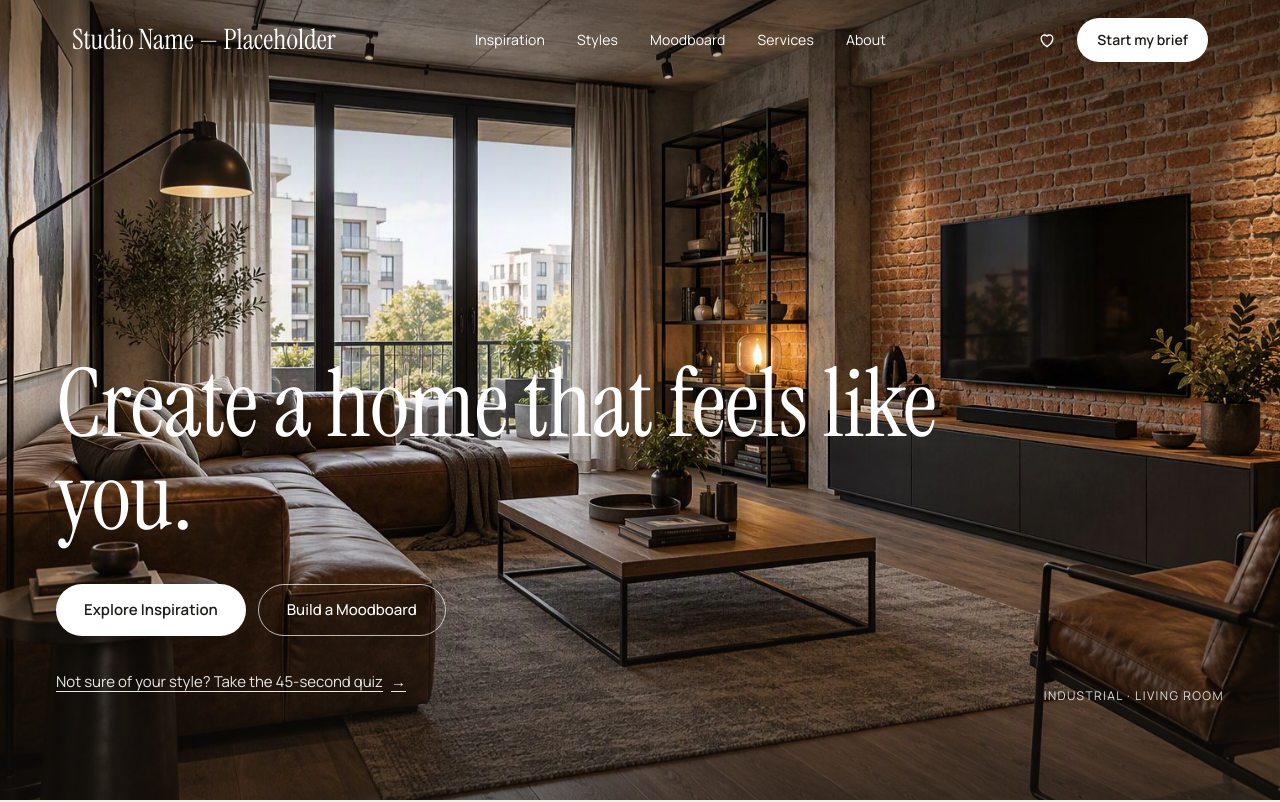
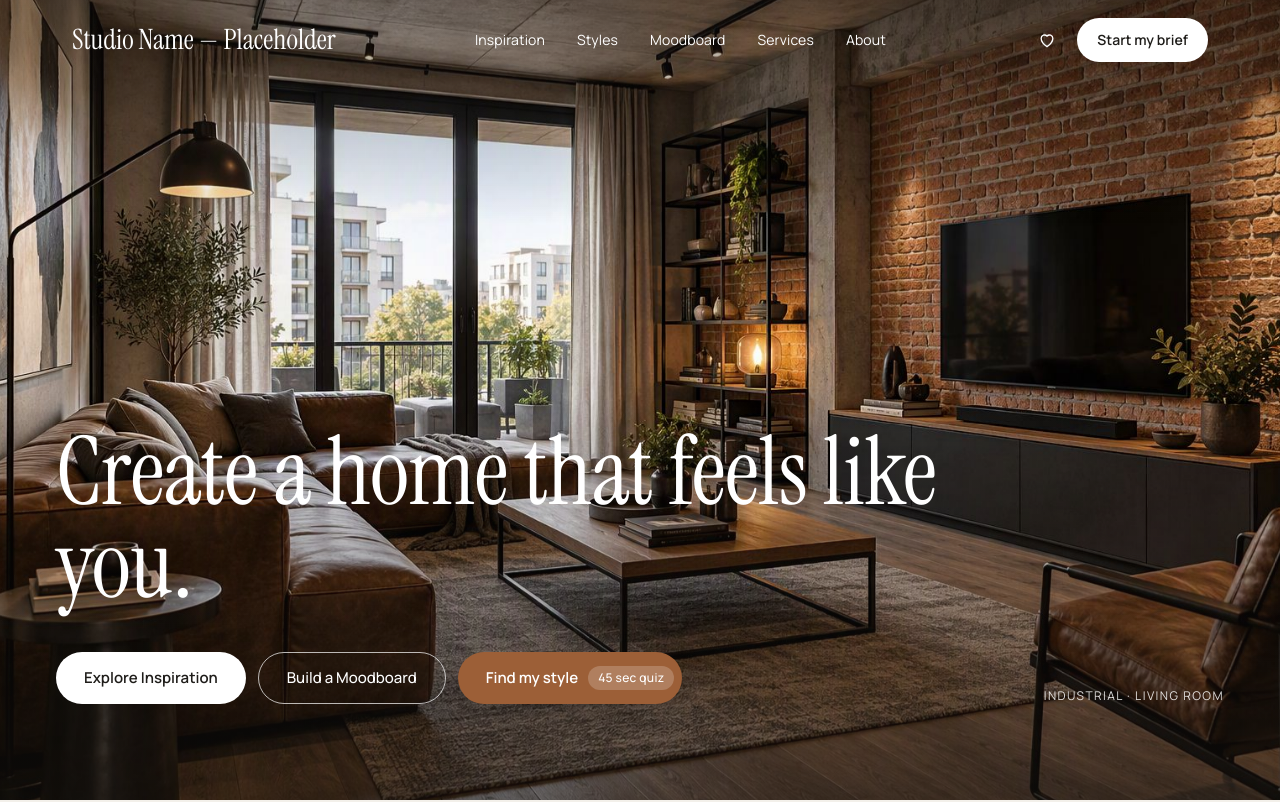
Before and after one commit to adjokic-alt/site-atelier, a Next.js app: page / in a window 1280 px wide. Shown: the top 802 px of the page. Built offline with nearby package versions, Linux system fonts and the light colour scheme; no server answers.

Commit message:
Home hero: 'Find my style' quiz button in cognac next to the two main buttons
Co-Authored-By: Claude Opus 5.5 <noreply@anthropic.com>
Claude-Session: https://claude.ai/code/session_012fDTyy9TemVf5v7wVLNhM4

```diff
--- a/src/components/home/HomeHero.tsx
+++ b/src/components/home/HomeHero.tsx
@@ -28,10 +28,11 @@ export function HomeHero() {
               <Link href="/moodboard" className="focus-ring inline-flex min-h-[52px] items-center rounded-full border border-white/70 px-7 text-[15px] font-medium text-white hover:bg-white/10">
                 Build a Moodboard
               </Link>
+              <Link href="/styles/not-sure" className="focus-ring inline-flex min-h-[52px] items-center gap-2.5 rounded-full bg-[#9c5f37] py-1.5 pl-7 pr-2 text-[15px] font-semibold text-white shadow-[0_8px_24px_rgba(0,0,0,0.25)] transition-colors hover:bg-[#844e2c]">
+                Find my style
+                <span className="rounded-full bg-white/20 px-2.5 py-1 text-xs font-medium tracking-wide">45 sec quiz</span>
+              </Link>
             </div>
-            <Link href="/styles/not-sure" className="atelier-rise focus-ring mt-6 inline-flex min-h-11 items-center gap-2 rounded-sm text-[15px] text-white/90 underline underline-offset-4 [animation-delay:350ms] hover:text-white">
-              Not sure of your style? Take the 45-second quiz <span aria-hidden="true">→</span>
-            </Link>
           </div>
           <p className="text-xs uppercase tracking-[0.12em] text-white/85">Industrial · Living room</p>
         </div>
```
